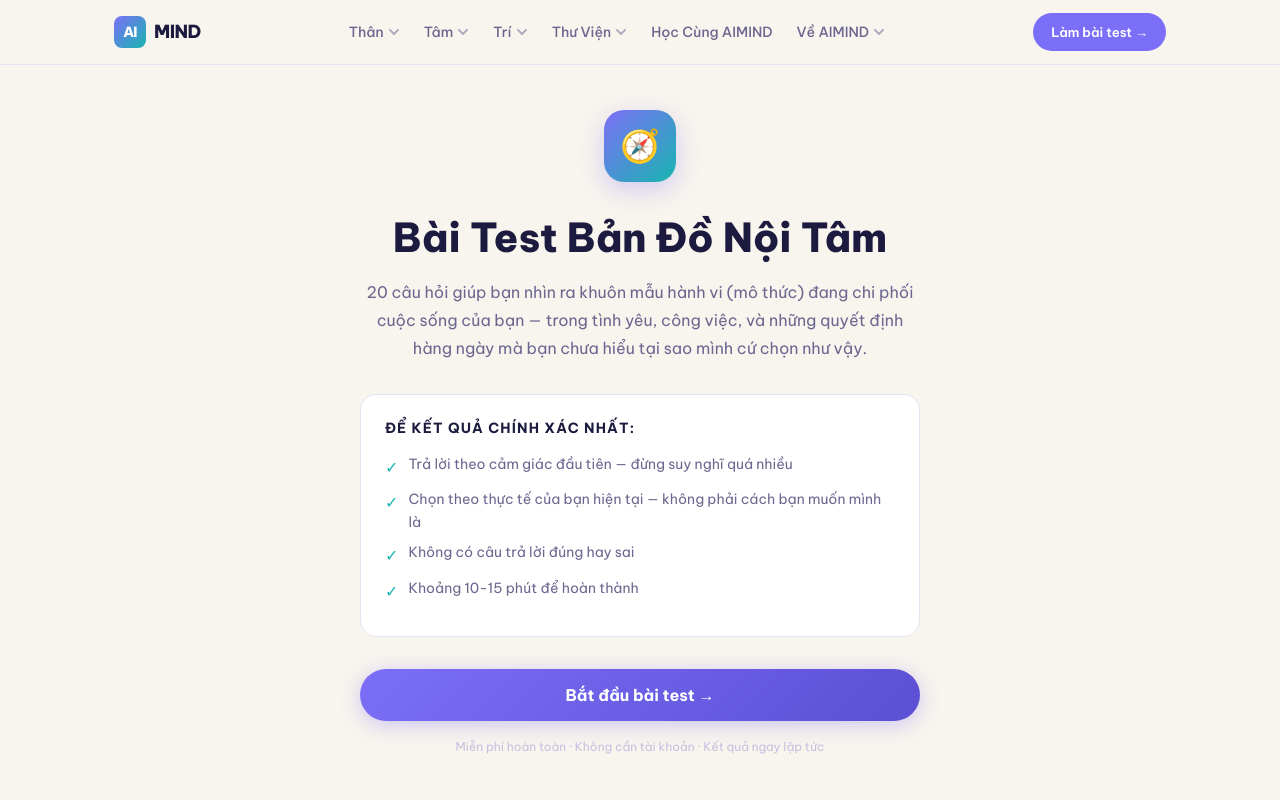
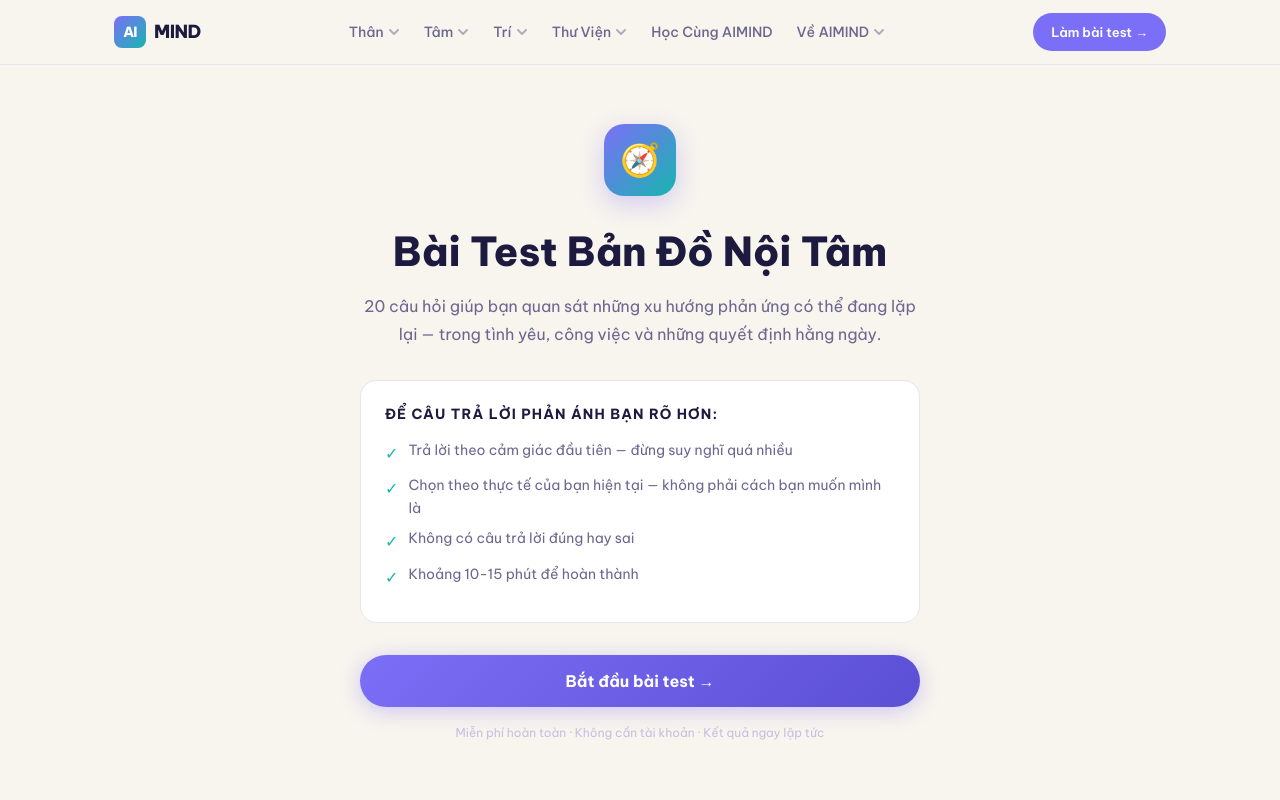
Before and after one commit to hangdt369-sys/aimind-website, a Next.js app: page /kham-pha/ban-do-noi-tam in a window 1280 px wide. Shown: the top 800 px of the page. Built offline with nearby package versions, Linux system fonts and the light colour scheme.

Commit message:
Clarify test introduction without changing questions

```diff
--- a/src/app/kham-pha/ban-do-noi-tam/page.tsx
+++ b/src/app/kham-pha/ban-do-noi-tam/page.tsx
@@ -355,7 +355,7 @@ function IntroScreen({ onStart }: { onStart: () => void }) {
             marginBottom: "2rem",
           }}
         >
-          20 câu hỏi giúp bạn nhìn ra khuôn mẫu hành vi (mô thức) đang chi phối cuộc sống của bạn — trong tình yêu, công việc, và những quyết định hàng ngày mà bạn chưa hiểu tại sao mình cứ chọn như vậy.
+          20 câu hỏi giúp bạn quan sát những xu hướng phản ứng có thể đang lặp lại — trong tình yêu, công việc và những quyết định hằng ngày.
         </p>
 
         {/* How to */}
@@ -380,7 +380,7 @@ function IntroScreen({ onStart }: { onStart: () => void }) {
               letterSpacing: "0.08em",
             }}
           >
-            Để kết quả chính xác nhất:
+            Để câu trả lời phản ánh bạn rõ hơn:
           </h3>
           {[
             "Trả lời theo cảm giác đầu tiên — đừng suy nghĩ quá nhiều",
@@ -475,7 +475,7 @@ function LoadingScreen() {
         Đang phân tích bản đồ của bạn...
       </h2>
       <p style={{ color: "#9B96C0", fontSize: "15px" }}>
-        Chúng tôi đang tổng hợp 20 câu trả lời và xây dựng hồ sơ mô thức cho bạn.
+        Chúng tôi đang tổng hợp 20 câu trả lời để nhận diện những xu hướng đang nổi bật ở thời điểm hiện tại.
       </p>
 
       <style>{`
```
